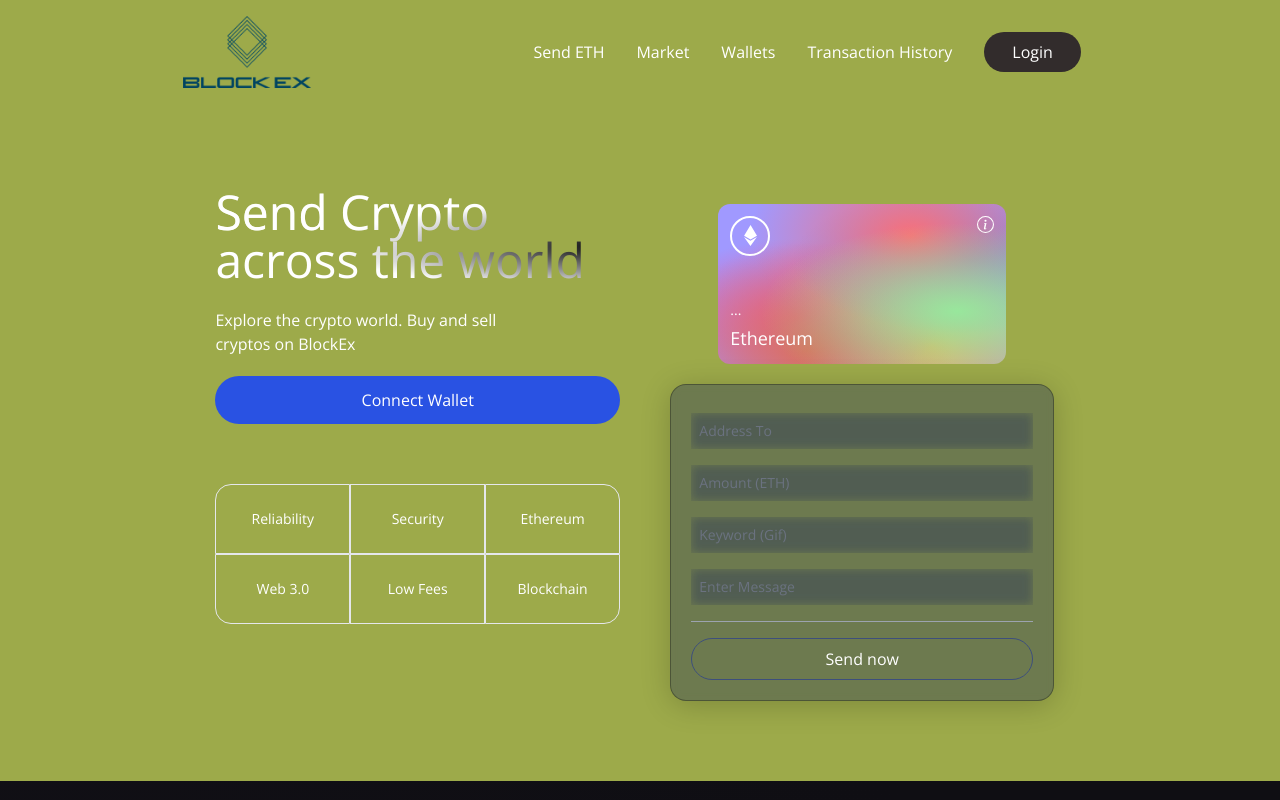
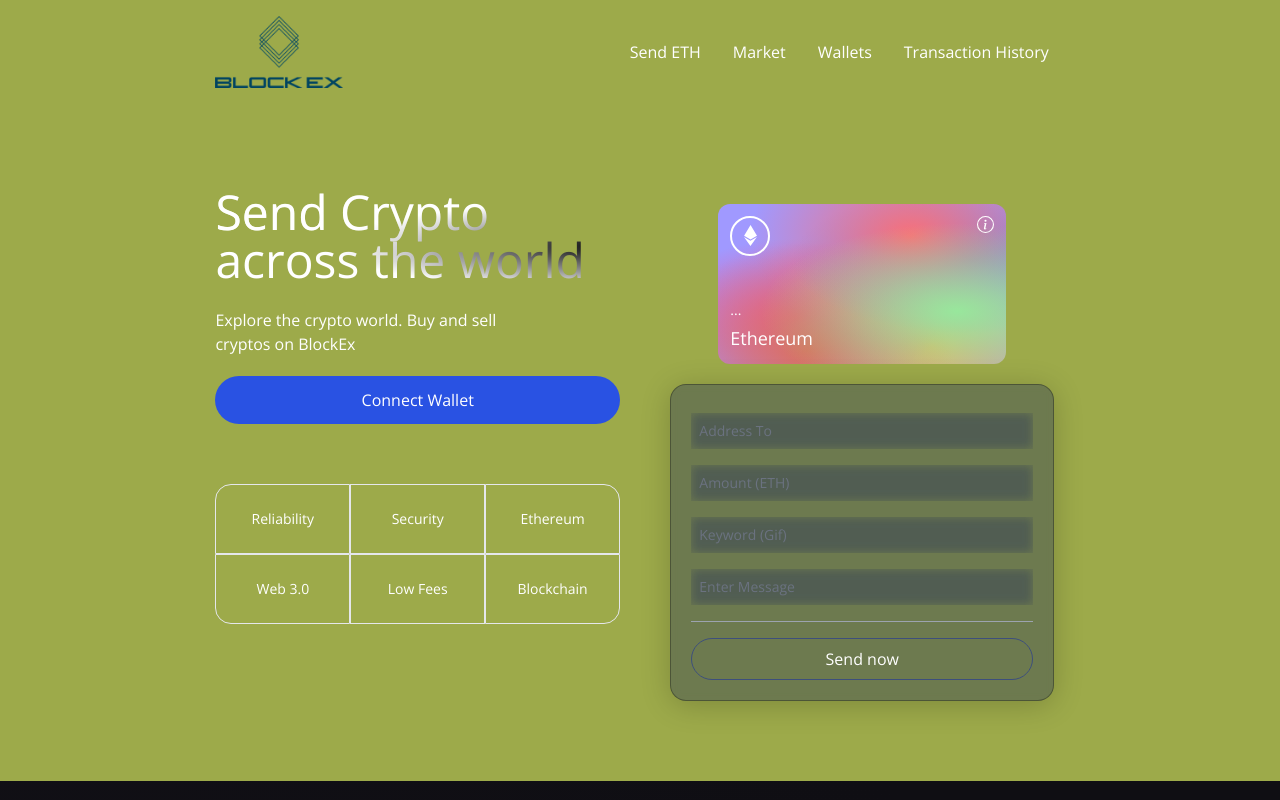
Before and after one commit to Balgra/BlockEx, a React (Vite) app in the folder client/: page / in a window 1280 px wide. Shown: the top 800 px of the page. Built offline with nearby package versions, Linux system fonts and the light colour scheme.

Commit message:
Navbar changes

```diff
--- a/client/src/components/Navbar.jsx
+++ b/client/src/components/Navbar.jsx
@@ -24,9 +24,6 @@
                 {["Send ETH", "Market", "Wallets", "Transaction History"].map((item, index) => (
                     <NavbarItem key={item + index} title={item}  />
                 ))}
-                <li className="bg-[#322c2c] py-2 px-7 mx-4 rounded-full cursor-pointer hover:bg-[#000000]">
-                    Login
-                </li>
             </ul>
             <div className='flex relative'>
                 {toggleMenu
```
